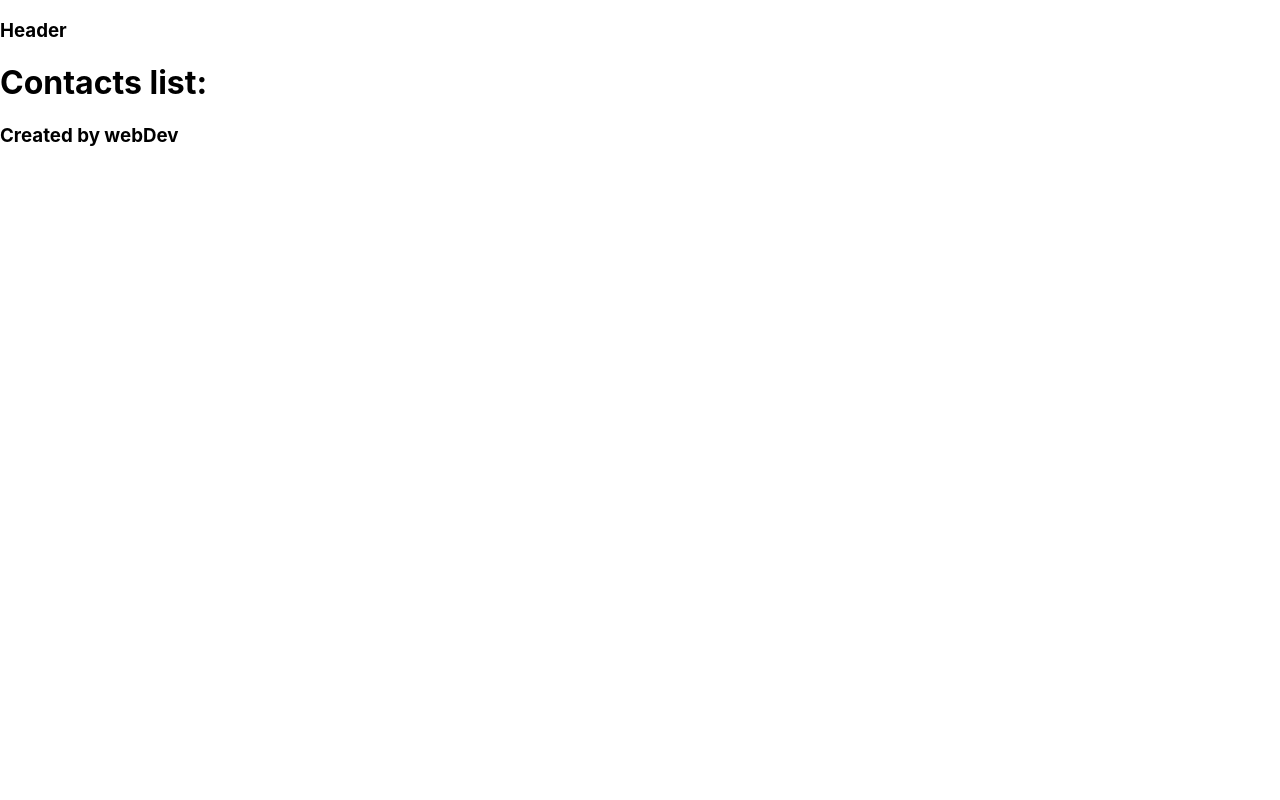
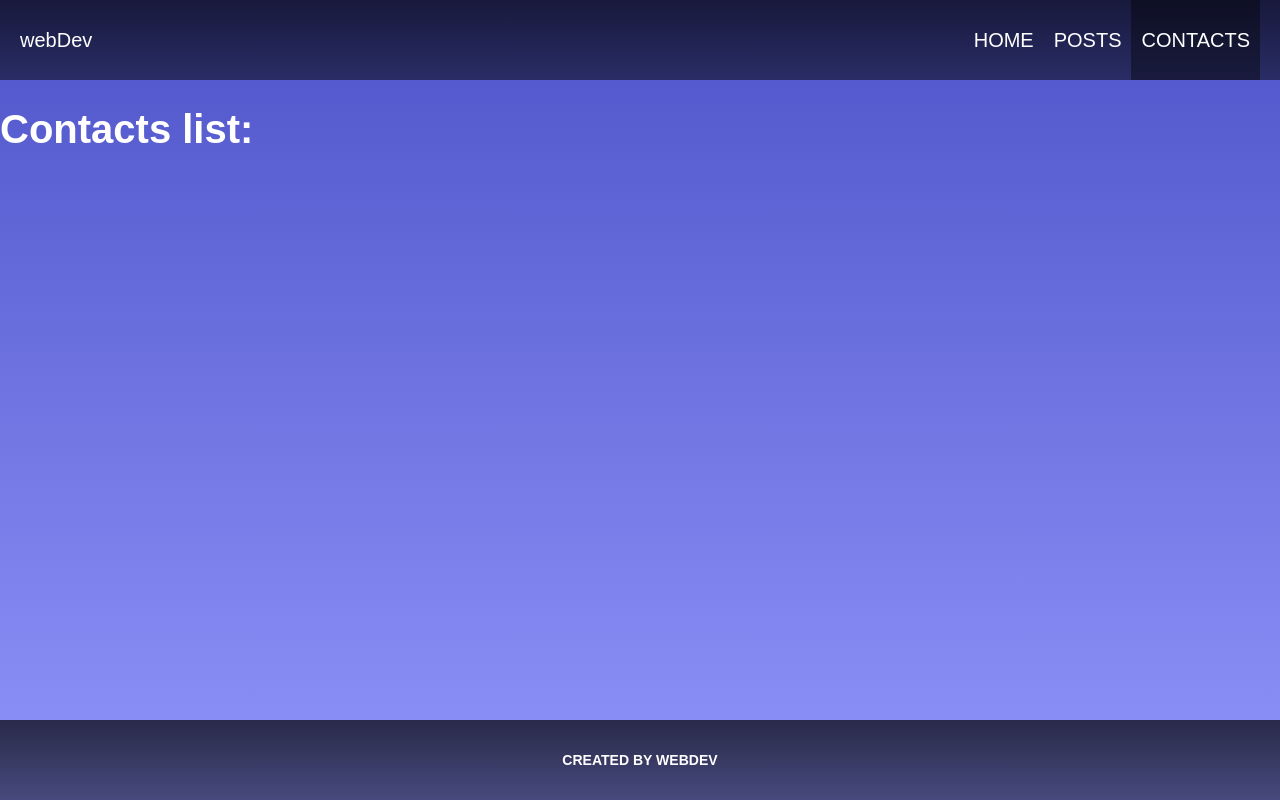
Before and after one commit to Kiverok/NEXT, a Next.js app: page /contacts in a window 1280 px wide. Built offline with nearby package versions, Linux system fonts and the light colour scheme.

Commit message:
routing/redirecting

```diff
--- a/components/Header.js
+++ b/components/Header.js
@@ -1,11 +1,11 @@
-import Heading from "./Heading"
+import Navbar from "./Navbar";
 
 const Header = () => {
   return (
     <header>
-      <Heading tag="h3" text="Header" />
+      <Navbar />
     </header>
   )
 }
 
-export default Header
+export default Header;
--- /dev/null
+++ b/components/Navbar.js
@@ -0,0 +1,30 @@
+import styles from "../styles/Navbar.module.scss";
+import Link from "next/link";
+import { useRouter } from "next/router";
+
+const navigation = [
+    { id: 1, title: 'Home', path: '/' },
+    { id: 2, title: 'Posts', path: '/posts' },
+    { id: 3, title: 'Contacts', path: '/contacts' },
+  ];
+
+const Navbar = () => {
+    const { pathname } = useRouter();
+
+    return (
+        <nav className={styles.nav}>
+            <div className={styles.logo}>
+                webDev
+            </div>
+            <div className={styles.links}>
+            {navigation.map(({ id, title, path }) => (
+          <Link legacyBehavior key={id} href={path}>
+            <a className={pathname === path ? styles.active : null}>{title}</a>
+          </Link>
+        ))}
+            </div>
+        </nav>
+    );
+};
+
+export default Navbar;
--- a/styles/Navbar.module.scss
+++ b/styles/Navbar.module.scss
@@ -0,0 +1,26 @@
+.nav {
+    width: 100%;
+    height: 100%;
+    display: flex;
+    justify-content: space-between;
+    align-items: center;
+
+    .links {
+      height: 100%;
+    }
+
+    a {
+      height: 100%;
+      display: inline-flex;
+      align-items: center;
+      padding: 0 10px;
+      text-transform: uppercase;
+      color: #fff;
+      text-decoration: none;
+
+      &.active,
+      &:hover {
+        background-color: rgba(0, 0, 0, 0.4);
+      }
+    }
+  }
--- a/styles/globals.scss
+++ b/styles/globals.scss
@@ -2,25 +2,56 @@
 body {
   padding: 0;
   margin: 0;
-  font-family: -apple-system, BlinkMacSystemFont, Segoe UI, Roboto, Oxygen,
-    Ubuntu, Cantarell, Fira Sans, Droid Sans, Helvetica Neue, sans-serif;
+}
+
+body {
+  font-family: 'Montserrat', sans-serif;
+  background: linear-gradient(to bottom, #4e54c8, #8f94fb);
+  color: #fff;
+  font-size: 20px;
+}
+
+#__next {
+  min-height: 100vh;
+  display: grid;
+  grid-auto-rows: auto 1fr auto;
+}
+
+main {
+  padding: 20px;
+}
+
+header,
+footer {
+  min-height: 80px;
+}
+
+header {
+  background-image: linear-gradient(
+    to bottom,
+    rgba(0, 0, 0, 0.7),
+    rgba(0, 0, 0, 0.5)
+  );
+  display: flex;
+  align-items: center;
+  padding: 0 20px;
+}
+
+footer {
+  background-image: linear-gradient(
+    to bottom,
+    rgba(0, 0, 0, 0.7),
+    rgba(0, 0, 0, 0.5)
+  );
+  text-align: center;
+  font-size: 12px;
+  display: flex;
+  justify-content: center;
+  align-items: center;
+  text-transform: uppercase;
 }
 
 a {
-  color: inherit;
+  color: #fff;
   text-decoration: none;
 }
-
-* {
-  box-sizing: border-box;
-}
-
-@media (prefers-color-scheme: dark) {
-  html {
-    color-scheme: dark;
-  }
-  body {
-    color: white;
-    background: black;
-  }
-}
```
Also changed, not shown: pages/404.js (+25 -6 lines).
